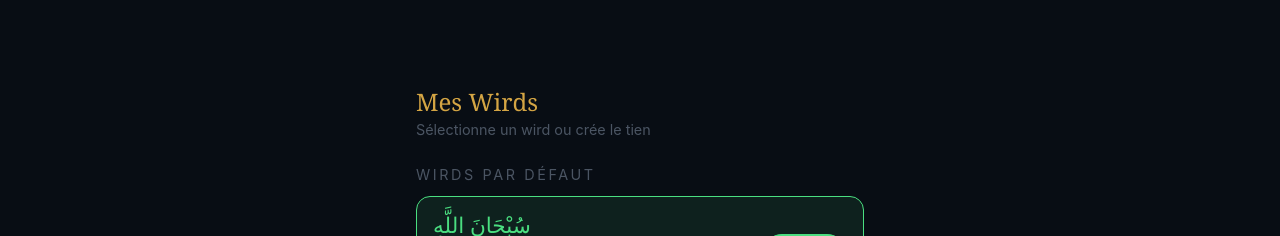
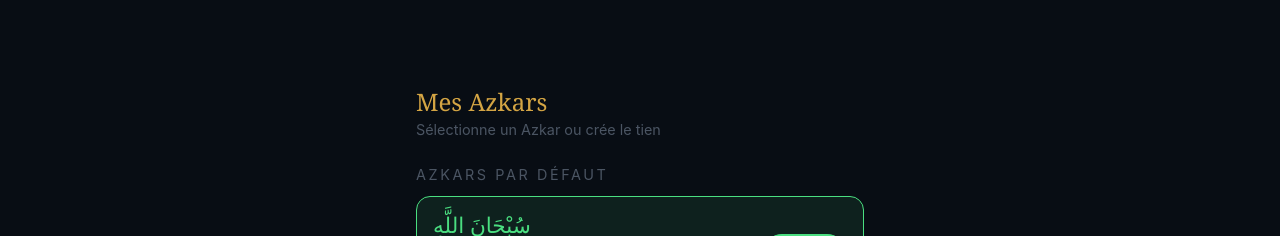
Before and after one commit to fhhaaabi/chapelet, a Vue app: page /#/wirds in a window 1280 px wide. Shown: the top 236 px of the page. Built offline with nearby package versions, Linux system fonts and the light colour scheme.

Commit message:
remplacer quelques trucs sur la page wird

```diff
--- a/src/views/Wirds.vue
+++ b/src/views/Wirds.vue
@@ -2,12 +2,12 @@
   <div class="page-pad" style="padding-top:24px;padding-bottom:24px;">
 
     <div class="mb-4">
-      <h1 class="page-title">Mes Wirds</h1>
-      <p class="page-subtitle">Sélectionne un wird ou crée le tien</p>
+      <h1 class="page-title">Mes Azkars</h1>
+      <p class="page-subtitle">Sélectionne un Azkar ou crée le tien</p>
     </div>
 
     <!-- Wirds par défaut -->
-    <div class="section-label" style="font-size: 0.9rem;" >WIRDS PAR DÉFAUT</div>
+    <div class="section-label" style="font-size: 0.9rem;" >AZKARS PAR DÉFAUT</div>
     <div class="d-flex flex-column gap-2 mb-4">
       <div v-for="w in DEFAULT_WIRDS" :key="w.id" class="wird-card"
         :style="{
```
